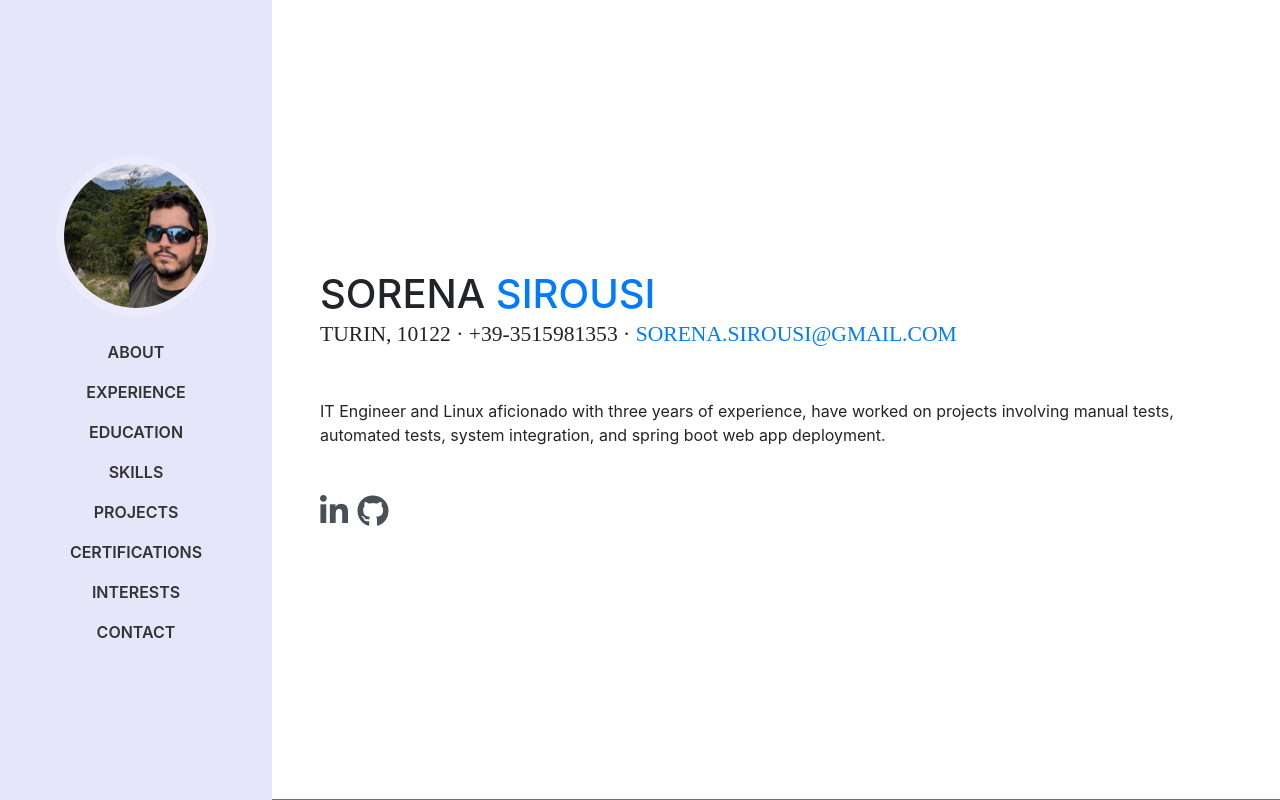
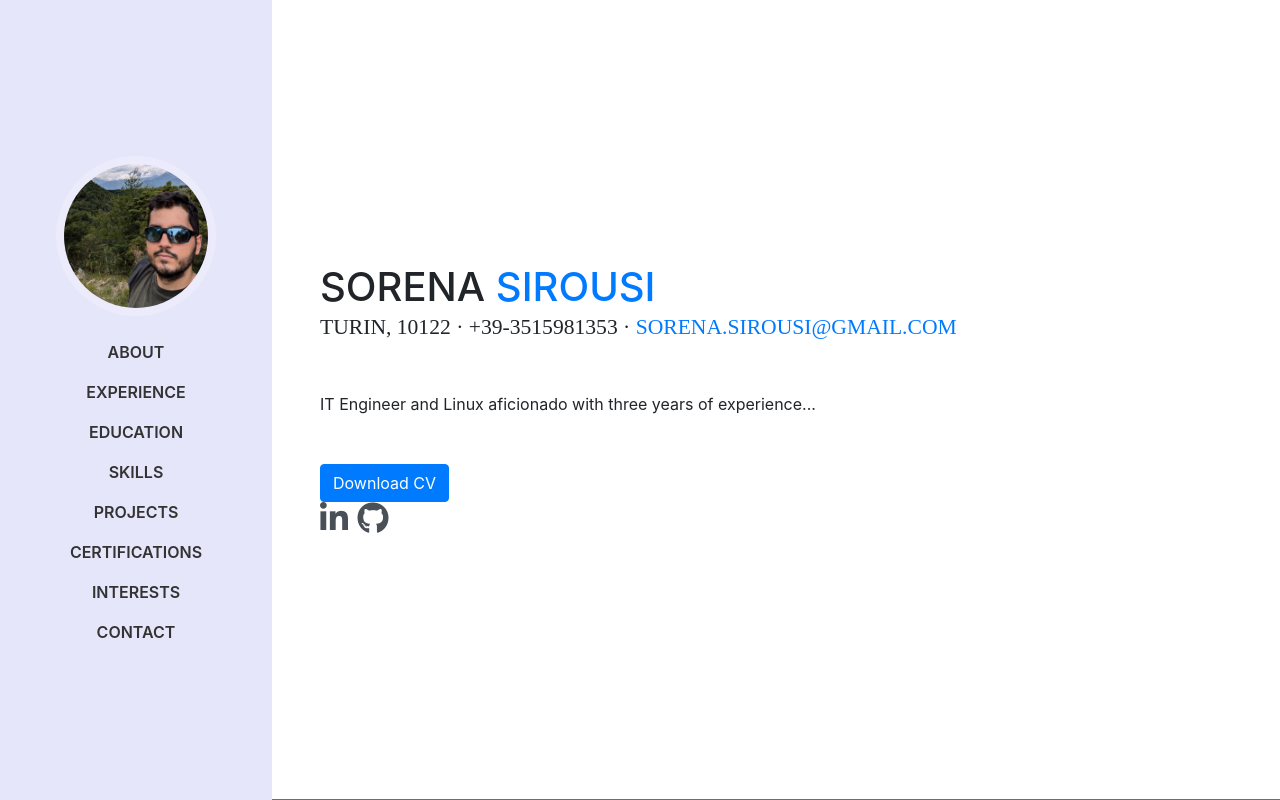
Before and after one commit to sorena-dev/sorena-dev.github.io, a website with bundled scripts: page index.html in a window 1280 px wide. Shown: the top 800 px of the page. Built offline with nearby package versions, Linux system fonts and the light colour scheme; a web font is replaced by a local one.

Commit message:
index update

```diff
--- a/index.html
+++ b/index.html
@@ -75,11 +75,10 @@
                     <span class="text-primary">Sirousi</span>
                 </h1>
                 <div class="subheading mb-5">Turin, 10122 · +39-3515981353 ·
-                    <a href="mailto:name@email.com">sorena.sirousi@gmail.com</a>
+                    <a href="mailto:sorena.sirousi@gmail.com">sorena.sirousi@gmail.com</a>
                 </div>
-                <p class="mb-5">IT Engineer and Linux aficionado with three years of experience, have worked on projects
-                  involving manual tests, automated tests, system integration, and spring boot web app deployment.
-                </p>
+                <p class="mb-5">IT Engineer and Linux aficionado with three years of experience...</p>
+                <a href="CV_Sorena_Sirousi.pdf" class="btn btn-primary" download>Download CV</a>
                 <ul class="list-inline list-social-icons mb-0">
                     <li class="list-inline-item">
                         <a href="https://www.linkedin.com/in/sorena-sirousi/">
@@ -92,9 +91,9 @@
                         </a>
                     </li>
                 </ul>
-
             </div>
         </section>
+
 
         <section class="resume-section p-3 p-lg-5 d-flex flex-column" id="experience">
             <div class="my-auto">
```
